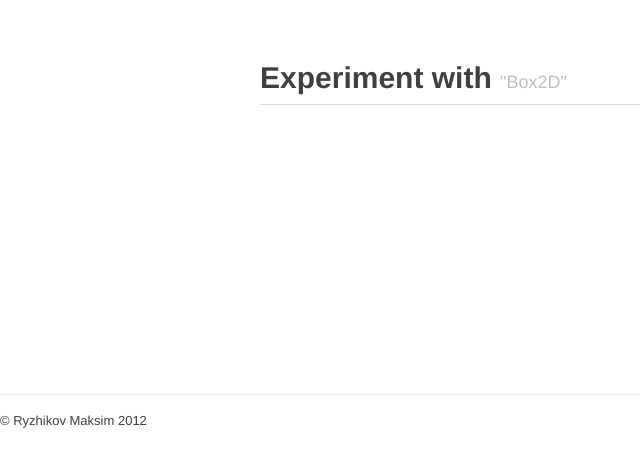
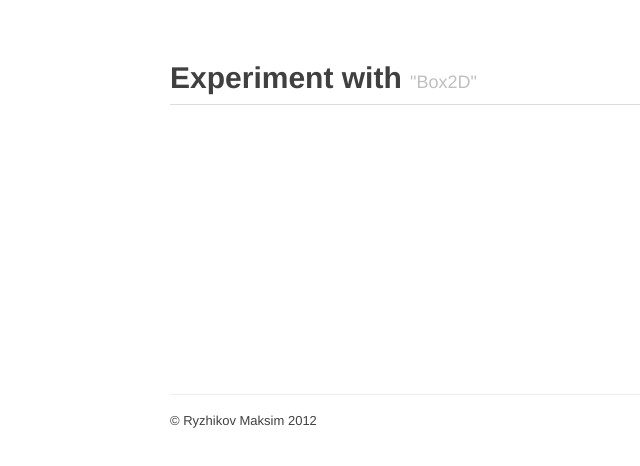
Before and after one commit to maksimr/self-study, a plain HTML site: page index.html in a window 1280 px wide. Shown: the whole page, without its empty margins (0-640 px from the left). Drawn offline with Linux system fonts and the light colour scheme.

Commit message:
change html

```diff
--- a/index.html
+++ b/index.html
@@ -8,18 +8,19 @@
   </head>
   <body>
     <section class="layout">
-      <div class="container-fluid">
-        <div class="sidebar"></div>
+      <div class="container">
+        <!--Content section-->
         <div class="content">
           <div class="page-header">
             <h1>Experiment with <small>"Box2D"</small></h1>
           </div>
           <canvas id="box" width="200" height="250"></canvas>
         </div>
+        <!--Footer section-->
+        <footer>
+          <p>&copy; Ryzhikov Maksim 2012</p>
+        </footer>
       </div>
-      <footer>
-        <p>&copy; Ryzhikov Maksim 2012</p>
-      </footer>
     </section>
   </body>
 </html>
```
